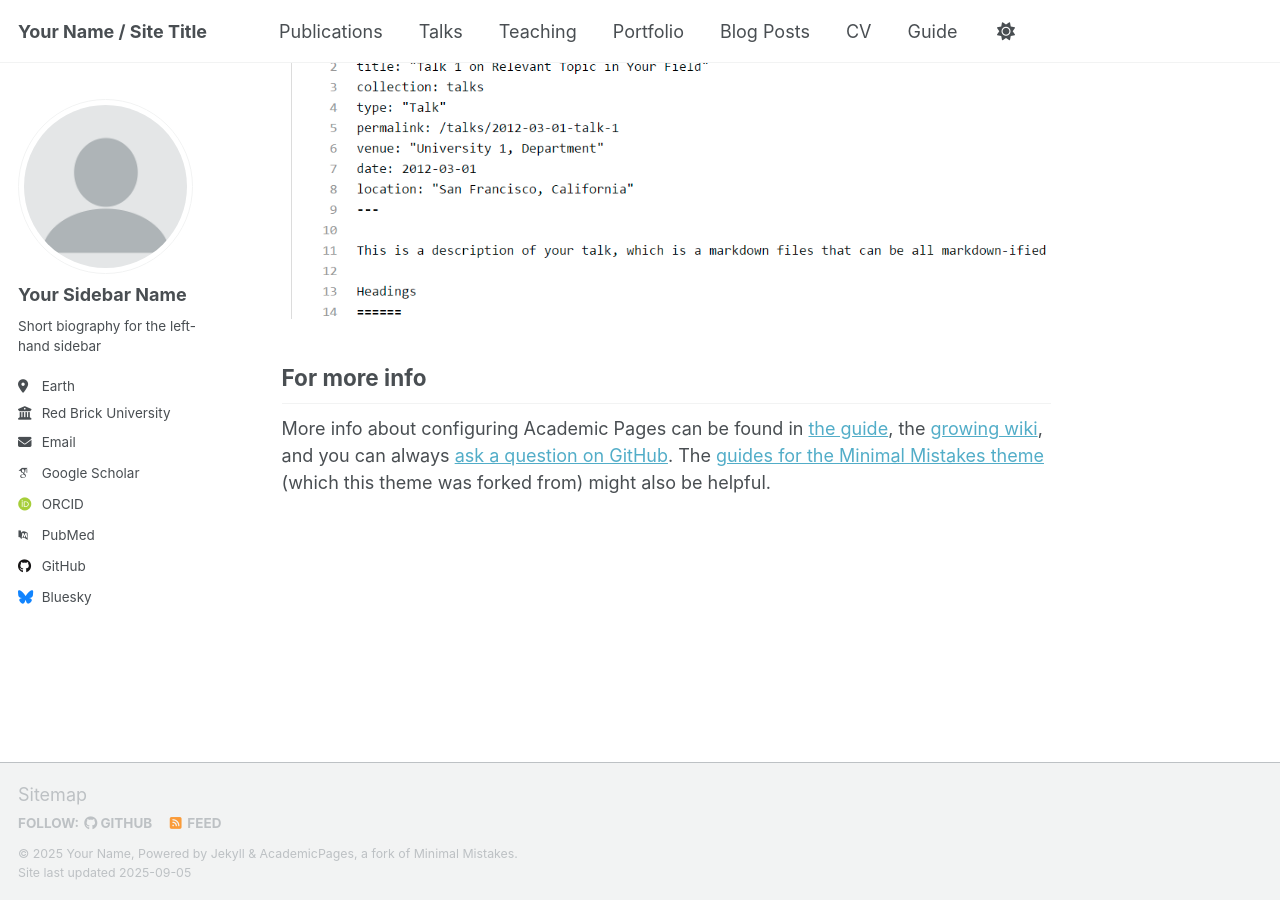
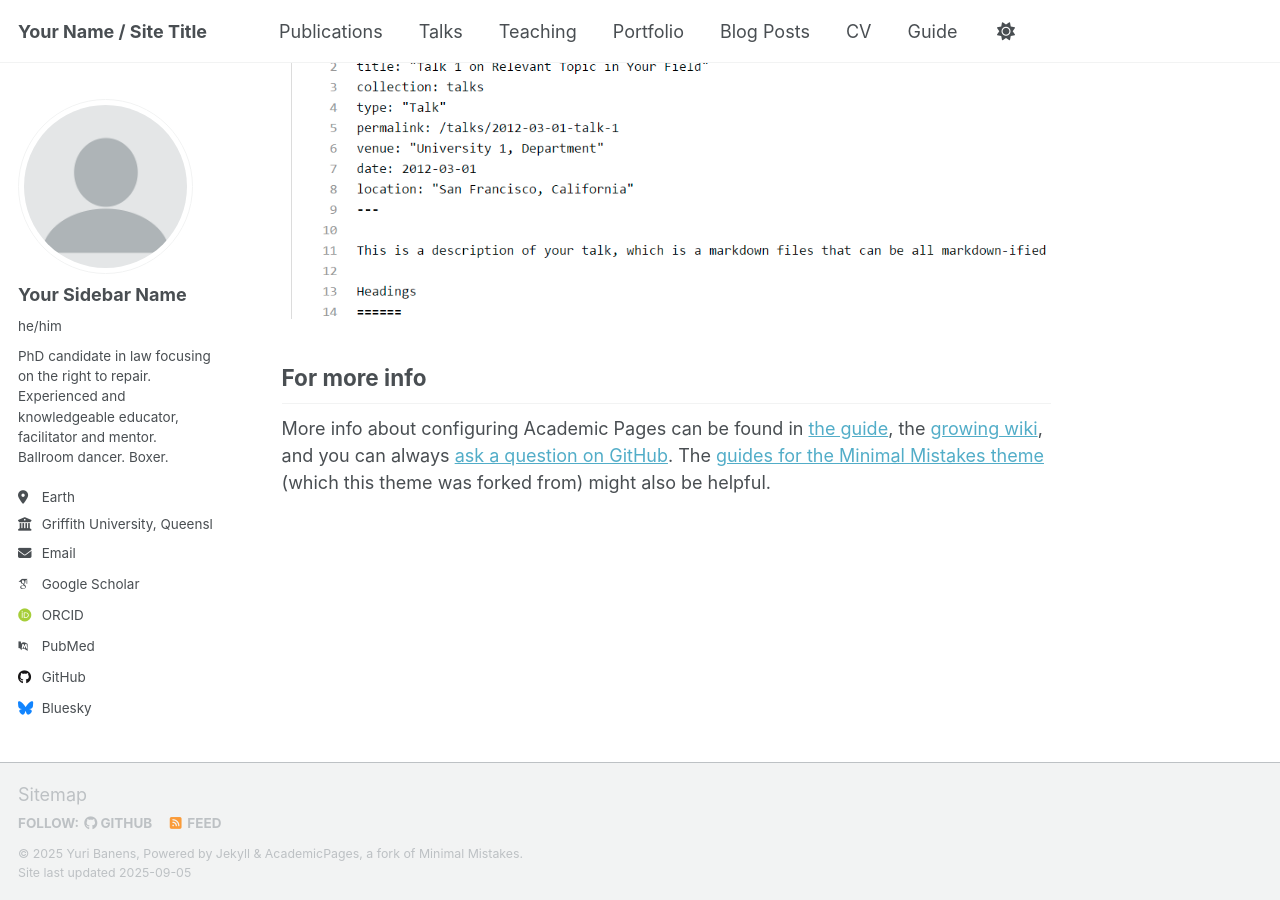
Before and after one commit to ybanens/ybanens.github.io, a Jekyll site: the page built from _pages/about.md, in a window 1280 px wide and 900 px high, scrolled down 2880 px. Built offline with Jekyll 4.4.1, drawn with Linux system fonts in a browser that asks for light colours; some web fonts are replaced; a script that is not in the unit is left out.

Commit message:
Update _config.yml

```diff
--- a/_config.yml
+++ b/_config.yml
@@ -11,11 +11,11 @@ locale                   : "en-US"
 site_theme               : "default" # Currently available options are "default", "air"
 title                    : "Your Name / Site Title"
 title_separator          : "-"
-name                     : &name "Your Name"
-description              : &description "personal description"
-url                      : https://academicpages.github.io # the base hostname & protocol for your site e.g. "https://[your GitHub username].github.io" or if you already have some other page hosted on Github then use "https://[your GitHub username].github.io/[Your Repo Name]"
+name                     : &name "Yuri Banens"
+description              : &description "Description"
+url                      : https://ybanens.github.io # the base hostname & protocol for your site e.g. "https://[your GitHub username].github.io" or if you already have some other page hosted on Github then use "https://[your GitHub username].github.io/[Your Repo Name]"
 baseurl                  : "" # the subpath of your site, e.g. "/blog"
-repository               : "academicpages/academicpages.github.io"
+repository               : "ybanens.github.io"
 
 # Site Author - The following control what appear as part of the author content on the side bar.
 #               If a field is blank the icon and link will not appear, otherwise it will be shown.
@@ -24,12 +24,12 @@ author:
   # Biographic information
   avatar           : "profile.png"
   name             : "Your Sidebar Name"
-  pronouns         : # example: "she/her"
-  bio              : "Short biography for the left-hand sidebar"
+  pronouns         : "he/him" # example: "she/her"
+  bio              : "PhD candidate in law focusing on the right to repair. Experienced and knowledgeable educator, facilitator and mentor. Ballroom dancer. Boxer."
   location         : "Earth"
-  employer         : "Red Brick University"
+  employer         : "Griffith University, Queensland, Australia"
   uri              : # URL
-  email            : "none@example.org"
+  email            : "y.banens@griffith.edu.au"
 
   # Academic websites
   academia         : # URL
```
